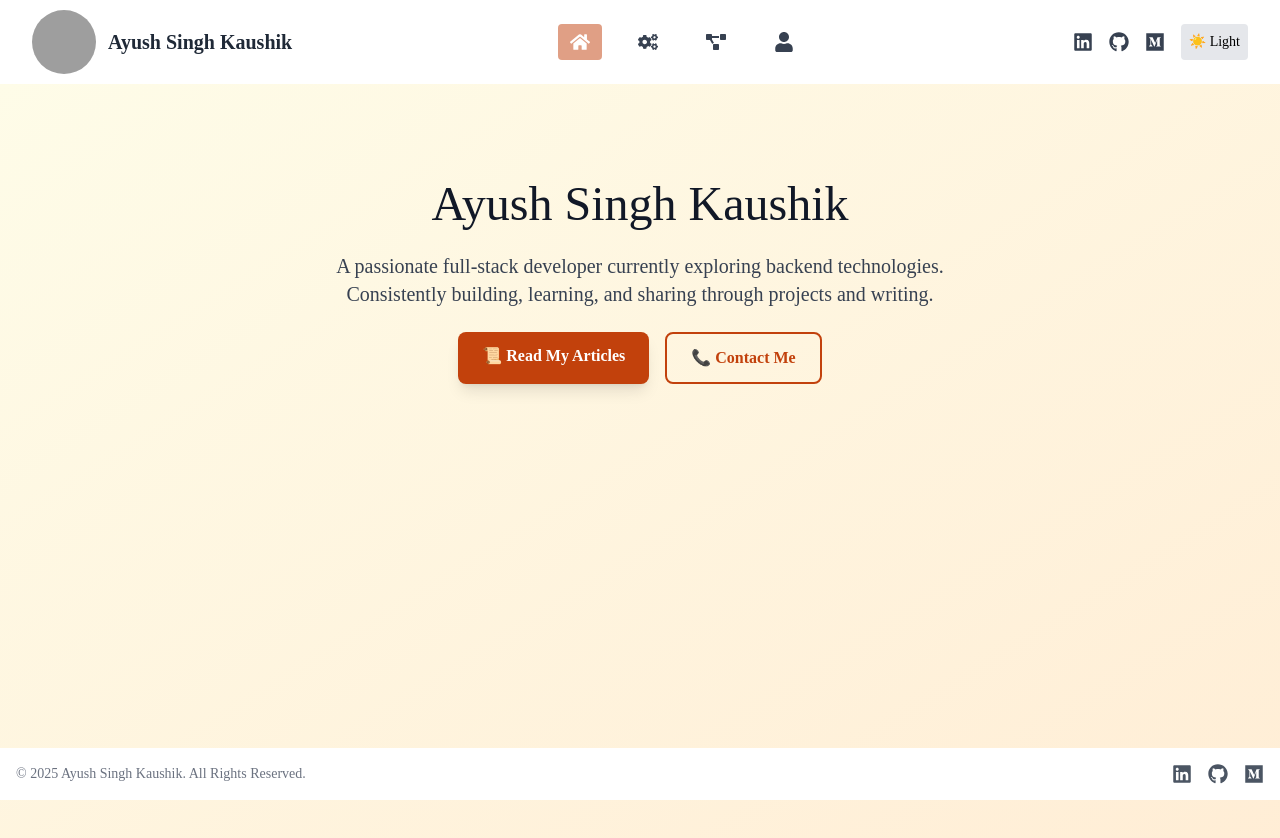
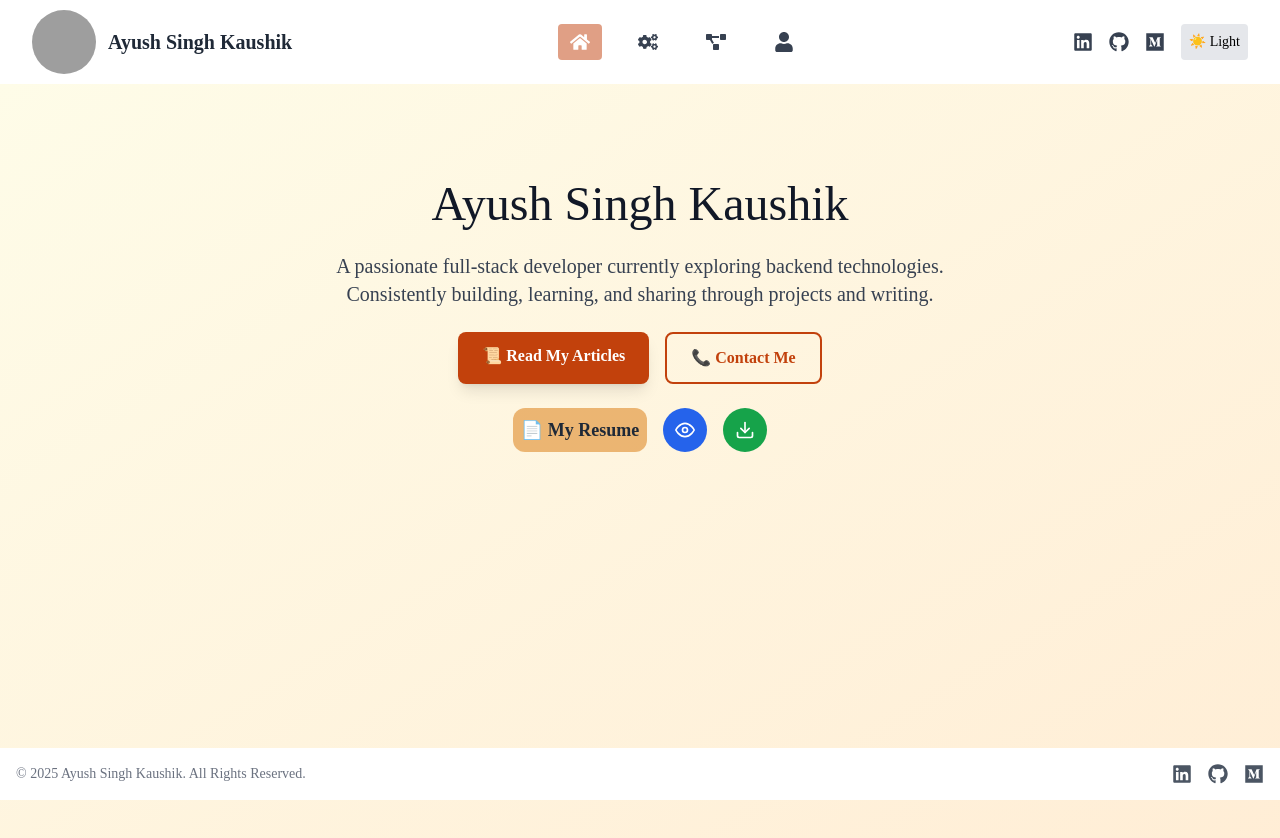
Before and after one commit to ASK3002/My_Portfolio, a React (Vite) app: page / in a window 1280 px wide. Shown: the top 838 px of the page. Built offline with nearby package versions, Linux system fonts and the light colour scheme; grey boxes are pictures that could not be loaded; a web font is replaced by a local one.

Commit message:
resume btn

```diff
--- a/src/components/Home/Home.jsx
+++ b/src/components/Home/Home.jsx
@@ -2,6 +2,7 @@ import React from 'react';
 import { useNavigate } from 'react-router-dom';
 import { motion as Motion } from 'framer-motion';
 import Footer from '../Footer/Footer.jsx';
+import { FiEye, FiDownload } from 'react-icons/fi';
 
 export default function Home() {
   const navigate = useNavigate();
@@ -13,7 +14,7 @@ export default function Home() {
       transition={{ duration: 0.6 }}
       className="min-h-screen w-full bg-gradient-to-br from-yellow-50 to-orange-100 dark:from-gray-900 dark:to-gray-800 transition-colors duration-300"
     >
-    <div className="w-full min-h-screen pt-24 bg-gradient-to-br from-yellow-50 to-orange-100 dark:from-gray-900 dark:to-gray-800 transition-colors duration-300 px-4 flex flex-col items-center justify-start">
+      <div className="w-full min-h-screen pt-24 px-4 flex flex-col items-center justify-start">
         <div className="text-center max-w-3xl space-y-6">
           {/* Name */}
           <h1 className="text-4xl sm:text-5xl text-gray-900 dark:text-white">
@@ -43,13 +44,40 @@ export default function Home() {
               📞 Contact Me
             </button>
           </div>
+
+          {/* Resume Section */}
+          <div className="mt-8 flex items-center justify-center gap-4">
+            <span className="text-lg bg-amber-600/50 font-semibold text-gray-800 dark:text-gray-200 p-2 rounded-xl">
+              📄 My Resume
+            </span>
+
+            {/* View Button */}
+            <a
+              href="https://drive.google.com/file/d/1a6qU0VBoPqM-50QjaKeaOg0p-R_MIlow/view?usp=sharing"
+              target="_blank"
+              rel="noopener noreferrer"
+              className="p-3 bg-blue-600 hover:bg-blue-700 text-white rounded-full transition"
+              title="View Resume"
+            >
+              <FiEye className="w-5 h-5" />
+            </a>
+
+            {/* Download Button */}
+            <a
+              href="https://drive.google.com/uc?export=download&id=1a6qU0VBoPqM-50QjaKeaOg0p-R_MIlow"
+              download
+              className="p-3 bg-green-600 hover:bg-green-700 text-white rounded-full transition"
+              title="Download Resume"
+            >
+              <FiDownload className="w-5 h-5" />
+            </a>
           </div>
         </div>
+      </div>
+
       <div className="fixed bottom-0 left-0 w-full z-40">
         <Footer />
       </div>
-
     </Motion.div>
-
   );
 }
```
Lines whose indentation alone changed are shown as unchanged.
